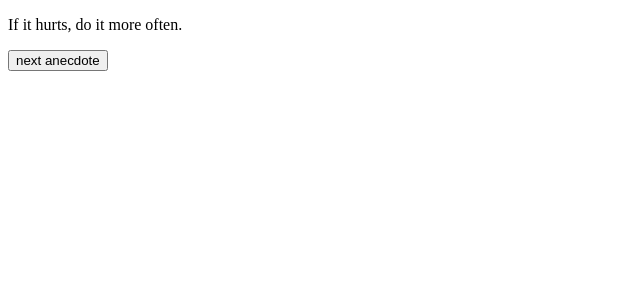
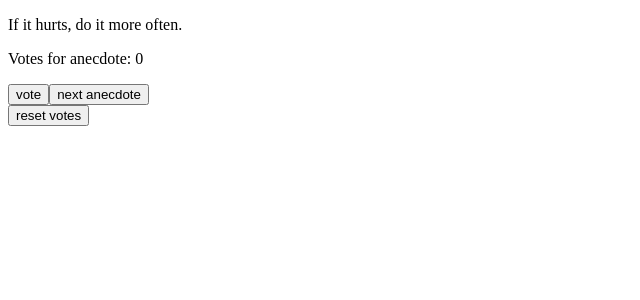
Before and after one commit to diazale16/webdev-helsinki-course, a React (Vite) app in the folder part1/: page / in a window 1280 px wide. Shown: the top 300 px of the page, without its empty margins (0-640 px from the left). Built offline with nearby package versions, Linux system fonts and the light colour scheme.

Commit message:
done exercise 1.13

```diff
--- a/part1/src/App.jsx
+++ b/part1/src/App.jsx
@@ -1,11 +1,20 @@
-import { useState } from "react";
+import { useEffect, useState } from "react";
 
 const Button = ({ text, handlerClick}) => <button onClick={handlerClick}> {text} </button>
 
-const Display = ({ value }) => <p>{value}</p>
+const Display = ({ text, value }) => <p>{text} {value}</p>
 
 const App = () => {
   const [ selected, setSelected ] = useState(0)
+  const [ votes, setVote ] = useState({})
+
+  const initializeVotes = (list) => {
+    const initialVotes = {}
+    list.forEach((_, index) => {
+      initialVotes[index] = 0
+    })
+    return initialVotes
+  }
 
   const anecdotes = [
     'If it hurts, do it more often.',
@@ -18,9 +27,29 @@ const App = () => {
     'The only way to go fast, is to go well.'
   ]
 
+  useEffect(() => {
+      const initialVotes = initializeVotes(anecdotes)
+      setVote(initialVotes)
+    }, []);
+
   const getRandomInt = (max) => {
     const randomNumber = Math.floor(Math.random() * max)
     return randomNumber
+  }
+
+  const handlerVoteAnecdote = () => {
+    const newVotes =  { ...votes }
+    newVotes[selected] = (votes[selected] || 0) + 1
+    setVote(newVotes)
+    // console.log("old votes:")
+    // console.log(votes)
+    console.log("new votes:")
+    console.log(newVotes)
+  }
+
+  const handlerResetVotes = () => {
+    setVote(initializeVotes(anecdotes))
+    console.log(votes);
   }
 
   const handlerNextAnecdote = () => {
@@ -28,13 +57,18 @@ const App = () => {
     while (selected === newSelected) {
       newSelected = getRandomInt(anecdotes.length)
     }
+    console.log(`new selected ${newSelected}`)
     setSelected(newSelected)
   }
 
   return (
     <div>
-      <Display value={anecdotes[selected]}></Display>
+      <Display text="" value={anecdotes[selected]}></Display>
+      <Display text="Votes for anecdote: " value={votes[selected]}></Display>
+      <Button text={"vote"} handlerClick={handlerVoteAnecdote}></Button>
       <Button text={"next anecdote"} handlerClick={handlerNextAnecdote}></Button>
+      <br />
+      <Button text={"reset votes"} handlerClick={handlerResetVotes}></Button>
     </div>
   )
 }
```
